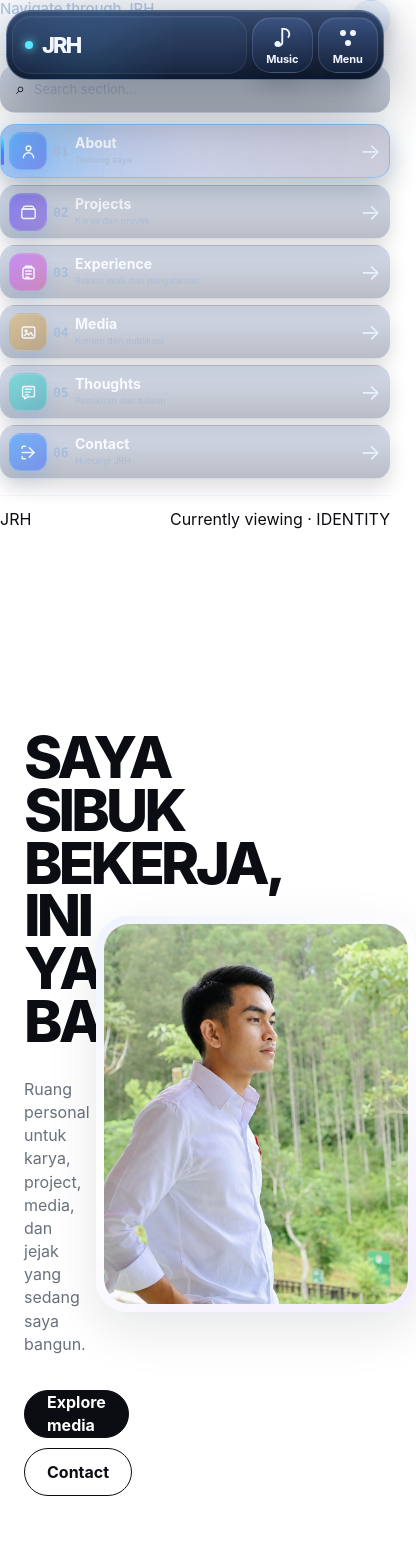
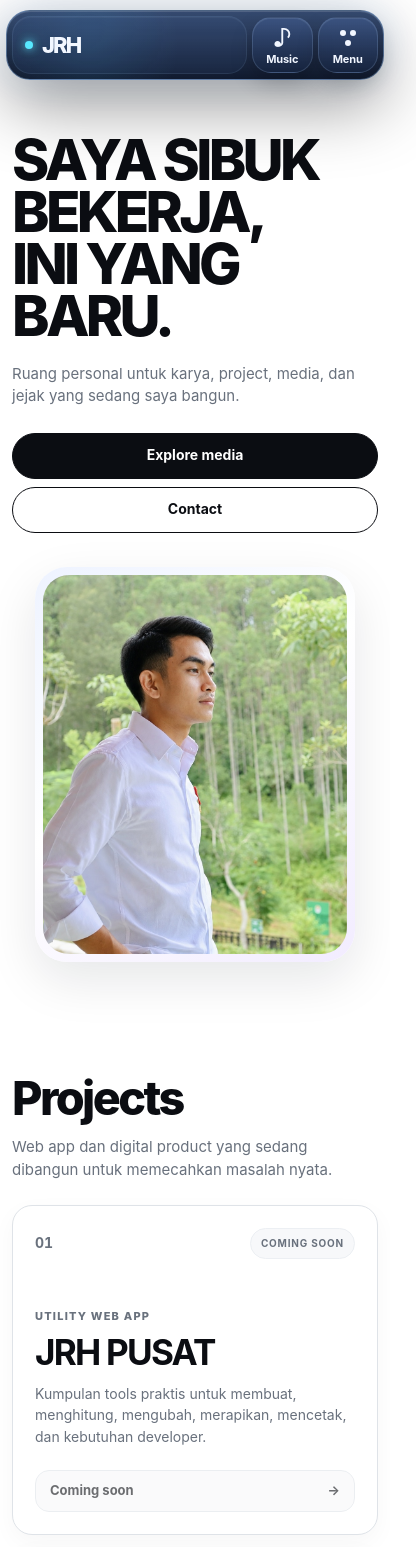
Before and after one commit to LionerHakim/JRHs, a React (Vite) app: page / in a window 390 px wide. Shown: the top 1547 px of the page, 416 px wide, since content can reach past the window. Built offline with nearby package versions, Linux system fonts and the light colour scheme.

Commit message:
feat: harden level two responsive design system

```diff
--- a/src/styles/portal-2100.css
+++ b/src/styles/portal-2100.css
@@ -1081,7 +1081,7 @@ html[data-theme] .nav-action.is-open{
 }
 
 /* ---------- Shared panels ---------- */
-.nav-actions>nav,
+.menu-panel,
 .music-panel{
   position:fixed;
   z-index:700;
@@ -1112,21 +1112,21 @@ html[data-theme] .nav-action.is-open{
   -webkit-backdrop-filter:blur(30px) saturate(150%);
   scrollbar-color:rgba(160,201,255,.25) transparent;
 }
-.nav-actions>nav.is-open,
+.menu-panel.is-open,
 .music-panel.is-open{
   visibility:visible;
   opacity:1;
   pointer-events:auto;
   transform:translate(-50%,0) scale(1);
 }
-.site-shell.menu-open:not(.music-open) .nav-actions>nav.is-open,
+.site-shell.menu-open:not(.music-open) .menu-panel.is-open,
 .site-shell.music-open:not(.menu-open) .music-panel.is-open{
   left:50%;
   right:auto;
 }
-.nav-actions>nav::-webkit-scrollbar,
+.menu-panel::-webkit-scrollbar,
 .music-panel::-webkit-scrollbar{width:7px}
-.nav-actions>nav::-webkit-scrollbar-thumb,
+.menu-panel::-webkit-scrollbar-thumb,
 .music-panel::-webkit-scrollbar-thumb{
   border-radius:99px;
   background:rgba(160,201,255,.24);
@@ -1245,6 +1245,7 @@ html[data-theme] .nav-action.is-open{
   gap:10px;
 }
 .menu-panel-grid a{
+  position:relative;
   min-height:88px;
   display:grid;
   grid-template-columns:58px 28px minmax(0,1fr) 28px;
@@ -1683,7 +1684,7 @@ html[data-theme] .nav-action.is-open{
   .nav-menu-lines>span{width:7px;height:7px}
   .nav-action-label{font-size:12px}
 
-  .nav-actions>nav,
+  .menu-panel,
   .music-panel{
     top:114px;
     width:min(620px,calc(100vw - 32px));
@@ -1733,7 +1734,7 @@ html[data-theme] .nav-action.is-open{
   .nav-menu-lines>span{width:6px;height:6px}
   .nav-action-label{font-size:11px}
 
-  .nav-actions>nav,
+  .menu-panel,
   .music-panel{
     top:calc(max(10px,env(safe-area-inset-top)) + 90px);
     left:50%;
@@ -1823,7 +1824,7 @@ html[data-theme] .nav-action.is-open{
     height:56px;
     min-height:56px;
   }
-  .nav-actions>nav,
+  .menu-panel,
   .music-panel{
     top:calc(max(10px,env(safe-area-inset-top)) + 88px);
     width:calc(100vw - 12px);
@@ -1848,7 +1849,7 @@ html[data-theme] .nav-action.is-open{
 @media (prefers-reduced-motion:reduce){
   .nav-action,
   .panel-close,
-  .nav-actions>nav,
+  .menu-panel,
   .music-panel,
   .back-to-top{transition:none}
   .thinking-quotes{scroll-behavior:auto}
@@ -1916,3 +1917,329 @@ html[data-theme] .nav-action.is-open{
   content:none;
   display:none;
 }
+
+/* =========================================================
+   LEVEL 2 — PLATFORM HARDENING + FULL-PAGE RESPONSIVE SYSTEM
+   One layout language across desktop, tablet, iOS and Android.
+   ========================================================= */
+
+html{
+  -webkit-text-size-adjust:100%;
+}
+
+button,
+a,
+input,
+textarea,
+select{
+  -webkit-tap-highlight-color:transparent;
+}
+
+.menu-empty{
+  min-height:58px;
+  display:grid;
+  place-items:center;
+  padding:14px 16px;
+  border:1px dashed rgba(174,210,252,.18);
+  border-radius:16px;
+  color:#aebdd4;
+  font-size:13px;
+  text-align:center;
+}
+
+@supports not ((backdrop-filter:blur(1px))){
+  .nav,
+  .menu-panel,
+  .music-panel{
+    background:#0b1831;
+  }
+}
+
+@media (max-width:980px){
+  .hero{
+    grid-template-columns:1fr;
+    gap:48px;
+    min-height:auto;
+    padding:58px 0 90px;
+  }
+
+  .hero-copy{
+    max-width:820px;
+  }
+
+  .hero-portrait{
+    width:min(420px,78vw);
+  }
+
+  .media-list,
+  .projects-list{
+    grid-template-columns:repeat(2,minmax(0,1fr));
+  }
+
+  .record{
+    grid-template-columns:130px minmax(0,1fr);
+    gap:24px;
+  }
+
+  .contact-card{
+    padding:36px;
+  }
+}
+
+@media (max-width:720px){
+  :root{
+    --page-width:calc(100% - 32px);
+    --content-gap:64px;
+  }
+
+  html{
+    scroll-padding-top:118px;
+  }
+
+  body{
+    min-width:320px;
+  }
+
+  .site-shell>main{
+    padding-top:106px;
+  }
+
+  .hero{
+    width:var(--page-width);
+    padding:38px 0 70px;
+    gap:34px;
+  }
+
+  .hero h1{
+    font-size:clamp(48px,15vw,72px);
+    line-height:.92;
+  }
+
+  .hero-description{
+    margin-top:21px;
+    font-size:16px;
+  }
+
+  .hero-actions{
+    margin-top:26px;
+    gap:8px;
+  }
+
+  .hero-pill,
+  .ghost-pill{
+    flex:1 1 150px;
+    min-height:46px;
+    padding-inline:18px;
+    font-size:14px;
+  }
+
+  .hero-portrait{
+    width:min(360px,82vw);
+  }
+
+  .section{
+    padding:var(--content-gap) 0;
+  }
+
+  .section-head{
+    margin-bottom:26px;
+  }
+
+  .section h2{
+    font-size:clamp(40px,12vw,58px);
+  }
+
+  .media-subtitle,
+  .projects-subtitle,
+  .testimonials-subtitle{
+    margin:-10px 0 24px;
+    font-size:15px;
+  }
+
+  .media-list,
+  .projects-list{
+    grid-template-columns:1fr;
+    gap:12px;
+  }
+
+  .media-card,
+  .project-card{
+    min-height:250px;
+    padding:22px;
+    border-radius:20px;
+  }
+
+  .media-card-body,
+  .project-card-body{
+    padding-top:44px;
+  }
+
+  .media-card h3,
+  .project-card h3{
+    font-size:clamp(30px,9vw,40px);
+  }
+
+  .record{
+    grid-template-columns:1fr;
+    gap:10px;
+    padding:22px;
+    border-radius:20px;
+  }
+
+  .record h3{
+    font-size:24px;
+  }
+
+  .record-activities{
+    margin-top:11px;
+  }
+
+  .thinking-quotes{
+    padding-bottom:14px;
+  }
+
+  .thinking-quote-card{
+    padding:22px;
+    border-radius:20px;
+  }
+
+  .contact-card{
+    padding:24px;
+    border-radius:24px;
+  }
+
+  .contact-form{
+    padding:18px;
+    border-radius:20px;
+  }
+
+  .contact-fields{
+    grid-template-columns:1fr;
+    gap:10px;
+  }
+
+  .contact-field{
+    min-height:56px;
+    padding:13px;
+    border-radius:15px;
+  }
+
+  .contact-message{
+    min-height:160px;
+  }
+
+  .contact-submit{
+    grid-template-columns:1fr;
+    gap:10px;
+  }
+
+  .contact-submit>button{
+    width:100%;
+    min-width:0;
+  }
+
+  .terms-checkbox{
+    align-items:flex-start;
+  }
+
+  .terms-checkbox-label{
+    align-items:flex-start;
+    line-height:1.35;
+  }
+
+  .terms-checkbox-popover{
+    width:min(340px,calc(100vw - 32px));
+  }
+
+  .site-footer{
+    padding:38px 0 24px;
+  }
+
+  .site-footer-main{
+    padding:32px 0 0;
+    grid-template-columns:1fr;
+    align-items:start;
+  }
+
+  .site-footer-brand strong{
+    font-size:36px;
+  }
+
+  .site-footer-nav{
+    justify-content:flex-start;
+  }
+}
+
+@media (max-width:390px){
+  :root{
+    --page-width:calc(100% - 24px);
+    --content-gap:56px;
+  }
+
+  .site-shell>main{
+    padding-top:102px;
+  }
+
+  .hero{
+    padding-top:32px;
+    padding-bottom:58px;
+  }
+
+  .hero h1{
+    font-size:clamp(44px,14.5vw,62px);
+  }
+
+  .hero-description{
+    font-size:15px;
+  }
+
+  .hero-pill,
+  .ghost-pill{
+    flex-basis:100%;
+  }
+
+  .contact-card{
+    padding:18px;
+  }
+
+  .contact-form{
+    padding:14px;
+  }
+
+  .thinking-quote-card{
+    padding:18px;
+  }
+}
+
+@media (hover:none){
+  .hero-pill:hover,
+  .hero-pill:focus-visible,
+  .ghost-pill:hover,
+  .ghost-pill:focus-visible,
+  .project-link:hover,
+  .project-link:focus-visible,
+  .media-links a:hover,
+  .media-links a:focus-visible{
+    transform:none;
+  }
+}
+
+@media (prefers-reduced-motion:reduce){
+  html{
+    scroll-behavior:auto;
+  }
+
+  .nav-action,
+  .panel-close,
+  .menu-panel,
+  .music-panel,
+  .back-to-top,
+  .hero-pill,
+  .ghost-pill,
+  .project-link,
+  .media-links a,
+  .thinking-quotes{
+    transition:none;
+    scroll-behavior:auto;
+  }
+}
```
